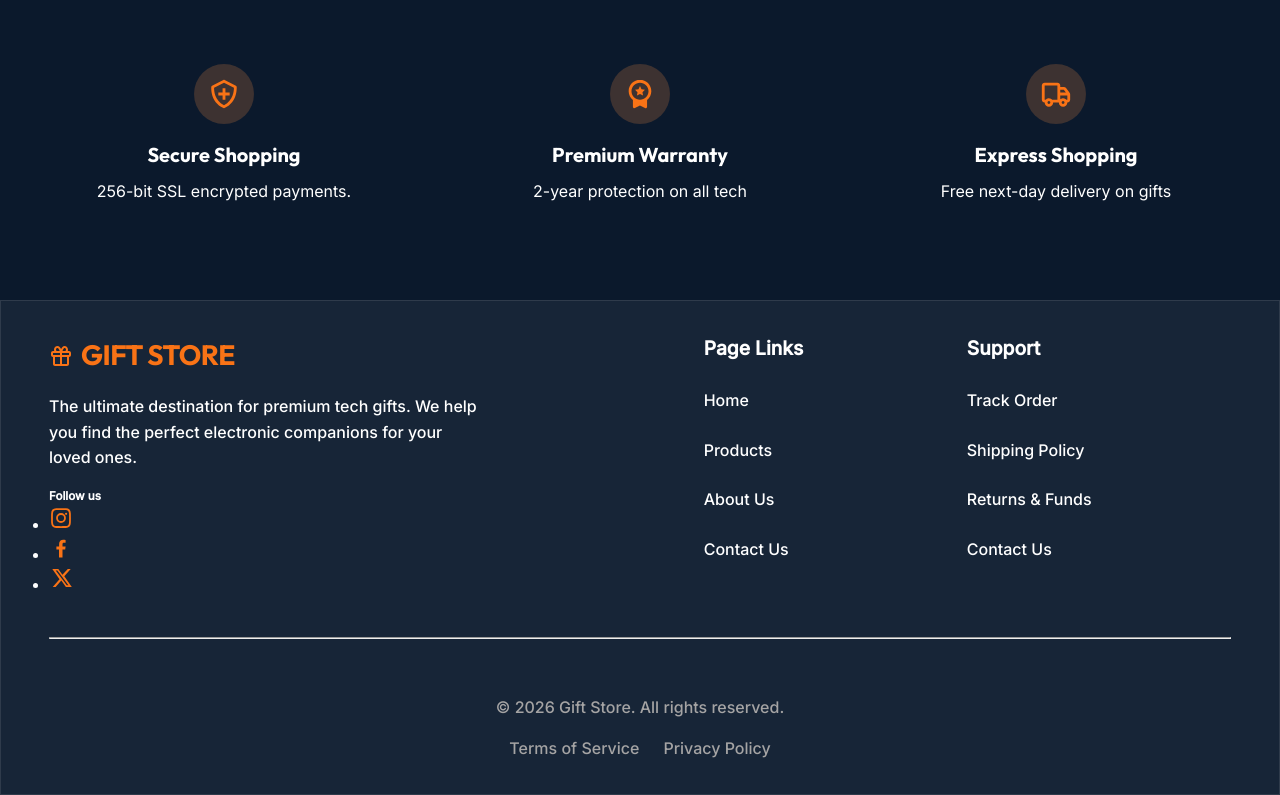
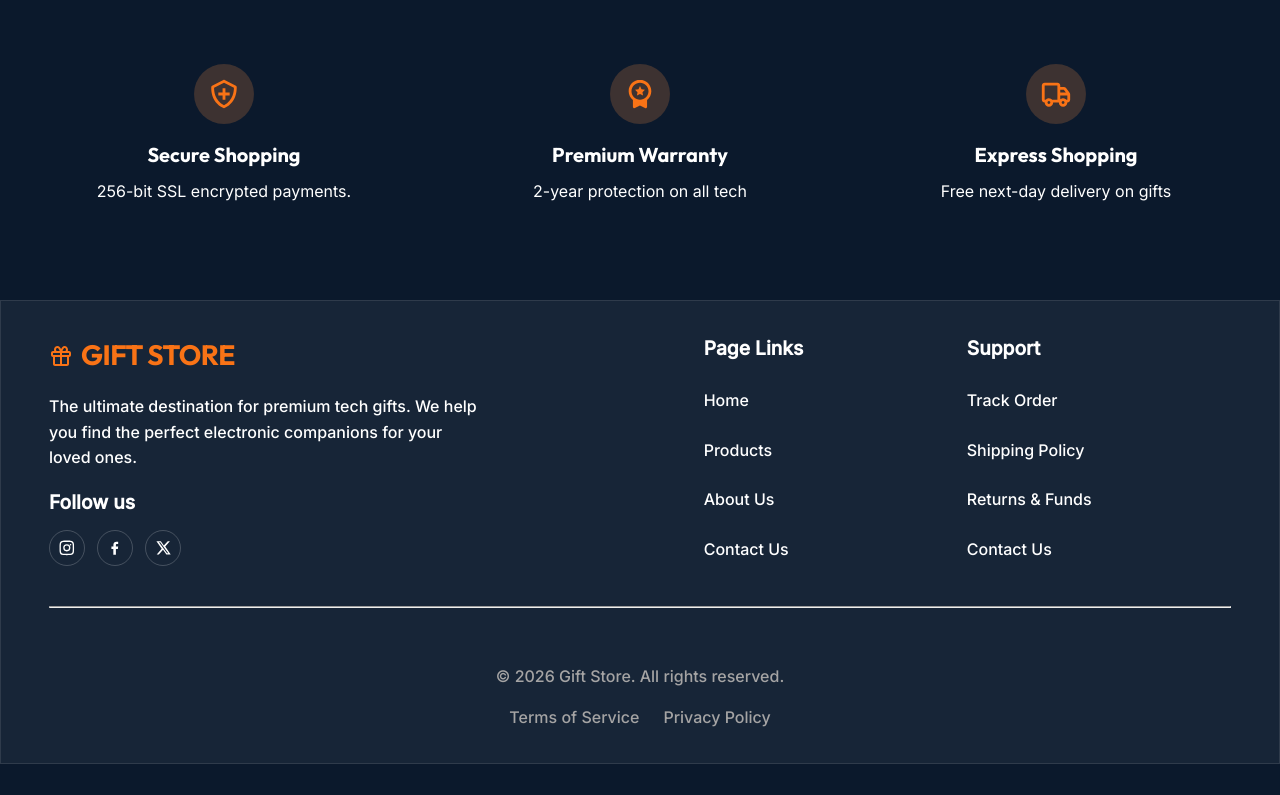
Before and after one commit to BesuHosiso/gift-store, a React (Vite) app: page /#/ in a window 1280 px wide. Shown: the part 2899-3694 px from the top of the page. After the commit the page ends 3663 px from the top, so only its background shows below. Built offline with nearby package versions, Linux system fonts and the light colour scheme.

Commit message:
social media links styled

```diff
--- a/src/App.css
+++ b/src/App.css
@@ -361,6 +361,54 @@ footer .footer-bottom .terms-privacy a:hover {
   color: var(--color-accent-action);
 }
 
+.footer-content .footer-left .social-section {
+  display: flex;
+  flex-direction: column;
+  align-items: flex-start;
+  gap: 0.75rem;
+}
+
+.footer-content .footer-left .social-section h5 {
+  margin: 0;
+  font-family: var(--font-body);
+  font-weight: 700;
+  font-size: clamp(1rem, 0.8rem + 0.5vw, 1.25rem);
+  color: var(--color-text-light);
+}
+
+.footer-content .footer-left .social-links {
+  list-style: none;
+  display: flex;
+  align-items: center;
+  gap: 0.75rem;
+  margin: 0;
+  padding: 0;
+}
+
+.footer-content .footer-left .social-links a {
+  width: 2.25rem;
+  height: 2.25rem;
+  border-radius: 50%;
+  border: 1px solid rgba(255, 255, 255, 0.2);
+  display: inline-flex;
+  align-items: center;
+  justify-content: center;
+  color: var(--color-text-light);
+  transition: all 0.3s ease;
+}
+
+.footer-content .footer-left .social-links a:hover {
+  color: var(--color-accent-action);
+  border-color: var(--color-accent-action);
+  transform: translateY(-2px);
+}
+
+.footer-content .footer-left .social-links svg {
+  width: 1.1rem;
+  height: 1.1rem;
+  fill: currentColor;
+}
+
 @media (min-width: 768px) {
   .footer-content .footer-left { flex: 1 1 300px !important; }
   .footer-content .footer-right { flex: 2 1 300px !important; }
```
